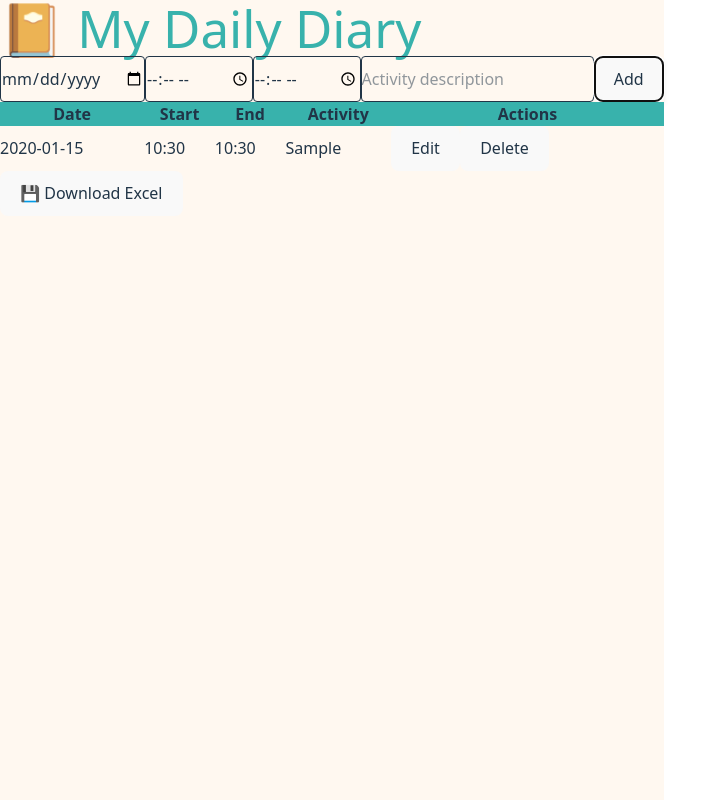
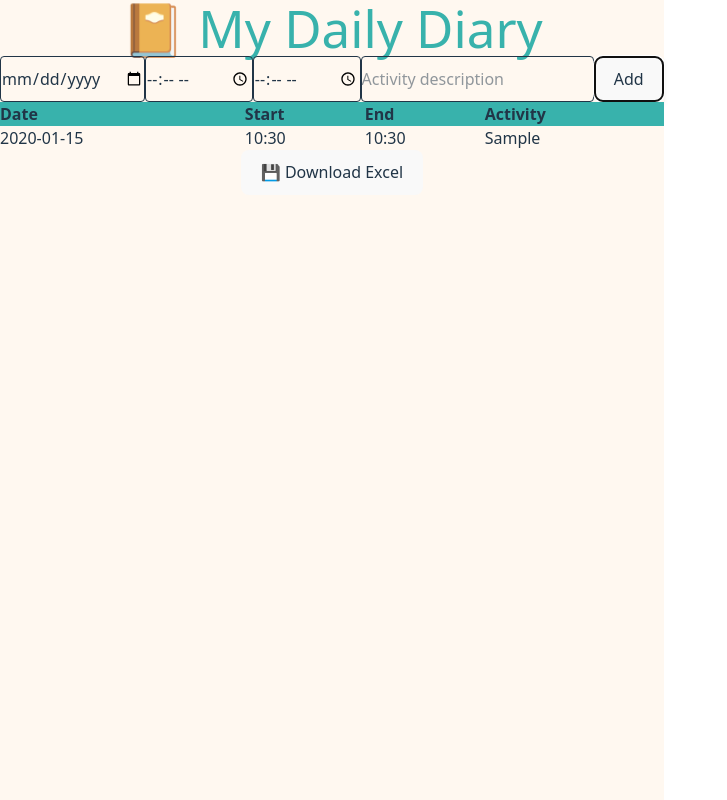
Before and after one commit to nunupian/nikki, a React (Vite) app in the folder nikki/: page / in a window 1280 px wide. Both pictures are taken after typing "2020-01-15", "10:30", "10:30", "Sample" into the empty fields and a click on the button "Add". Shown: the whole page, without its empty margins (0-727 px from the left). Built offline with nearby package versions, Linux system fonts and the light colour scheme.

Commit message:
update #3

```diff
--- a/nikki/src/App.tsx
+++ b/nikki/src/App.tsx
@@ -14,47 +14,17 @@ function App() {
   const [startTime, setStartTime] = useState("");
   const [endTime, setEndTime] = useState("");
   const [description, setDescription] = useState("");
-  const [editingIndex, setEditingIndex] = useState<number | null>(null);
 
-  const resetForm = () => {
+  const addActivity = () => {
+    if (!date || !startTime || !endTime || !description) {
+      alert("Please fill all fields!");
+      return;
+    }
+    setActivities([...activities, { date, startTime, endTime, description }]);
     setDate("");
     setStartTime("");
     setEndTime("");
     setDescription("");
-    setEditingIndex(null);
-  };
-
-  const addOrUpdateActivity = () => {
-    if (!date || !startTime || !endTime || !description) {
-      alert("Please fill all fields!");
-      return;
-    }
-
-    const newActivity = { date, startTime, endTime, description };
-
-    if (editingIndex !== null) {
-      const updated = [...activities];
-      updated[editingIndex] = newActivity;
-      setActivities(updated);
-    } else {
-      setActivities([...activities, newActivity]);
-    }
-
-    resetForm();
-  };
-
-  const editActivity = (index: number) => {
-    const a = activities[index];
-    setDate(a.date);
-    setStartTime(a.startTime);
-    setEndTime(a.endTime);
-    setDescription(a.description);
-    setEditingIndex(index);
-  };
-
-  const deleteActivity = (index: number) => {
-    if (!confirm("Delete this activity?")) return;
-    setActivities(activities.filter((_, i) => i !== index));
   };
 
   const downloadExcel = () => {
@@ -65,88 +35,68 @@ function App() {
   };
 
   return (
-    <div className="min-h-screen bg-[#FFF8F0] flex flex-col p-6">
+    <div className="min-h-screen bg-[#FFF8F0] flex flex-col items-center p-6">
       <h1 className="text-4xl font-bold text-[#38B2AC] mb-6">
         📔 My Daily Diary
       </h1>
 
       {/* Input Form */}
-      <div className="flex flex-wrap gap-4 mb-6 bg-white p-6 rounded-xl shadow-md w-full">
+      <div className="flex flex-wrap gap-4 mb-6 bg-white p-6 rounded-xl shadow-md w-full max-w-3xl">
         <input
           type="date"
           value={date}
           onChange={(e) => setDate(e.target.value)}
-          className="border rounded px-3 py-2"
+          className="border border-gray-300 rounded px-3 py-2 flex-1"
         />
         <input
           type="time"
           value={startTime}
           onChange={(e) => setStartTime(e.target.value)}
-          className="border rounded px-3 py-2"
+          className="border border-gray-300 rounded px-3 py-2 w-24"
         />
         <input
           type="time"
           value={endTime}
           onChange={(e) => setEndTime(e.target.value)}
-          className="border rounded px-3 py-2"
+          className="border border-gray-300 rounded px-3 py-2 w-24"
         />
         <input
           type="text"
           placeholder="Activity description"
           value={description}
           onChange={(e) => setDescription(e.target.value)}
-          className="border rounded px-3 py-2 flex-1"
+          className="border border-gray-300 rounded px-3 py-2 flex-1"
         />
         <button
-          onClick={addOrUpdateActivity}
-          className="bg-[#38B2AC] text-white px-4 py-2 rounded hover:bg-[#319795]"
+          onClick={addActivity}
+          className="bg-[#38B2AC] text-white px-4 py-2 rounded hover:bg-[#319795] transition"
         >
-          {editingIndex !== null ? "Update" : "Add"}
+          Add
         </button>
-        {editingIndex !== null && (
-          <button
-            onClick={resetForm}
-            className="bg-gray-400 text-white px-4 py-2 rounded"
-          >
-            Cancel
-          </button>
-        )}
       </div>
 
-      {/* Table */}
+      {/* Activity Table */}
       {activities.length > 0 && (
-        <div className="overflow-x-auto w-full mb-6">
-          <table className="w-full bg-white rounded-xl shadow-md">
+        <div className="overflow-x-auto w-full max-w-3xl mb-6">
+          <table className="min-w-full bg-white rounded-xl shadow-md overflow-hidden">
             <thead className="bg-[#38B2AC] text-white">
               <tr>
-                <th className="px-4 py-2">Date</th>
-                <th className="px-4 py-2">Start</th>
-                <th className="px-4 py-2">End</th>
-                <th className="px-4 py-2">Activity</th>
-                <th className="px-4 py-2">Actions</th>
+                <th className="px-4 py-2 text-left">Date</th>
+                <th className="px-4 py-2 text-left">Start</th>
+                <th className="px-4 py-2 text-left">End</th>
+                <th className="px-4 py-2 text-left">Activity</th>
               </tr>
             </thead>
             <tbody>
               {activities.map((a, index) => (
-                <tr key={index} className="odd:bg-gray-50">
+                <tr
+                  key={index}
+                  className={index % 2 === 0 ? "bg-gray-50" : "bg-white"}
+                >
                   <td className="px-4 py-2">{a.date}</td>
                   <td className="px-4 py-2">{a.startTime}</td>
                   <td className="px-4 py-2">{a.endTime}</td>
                   <td className="px-4 py-2">{a.description}</td>
-                  <td className="px-4 py-2 space-x-2">
-                    <button
-                      onClick={() => editActivity(index)}
-                      className="bg-yellow-400 text-white px-3 py-1 rounded"
-                    >
-                      Edit
-                    </button>
-                    <button
-                      onClick={() => deleteActivity(index)}
-                      className="bg-red-500 text-white px-3 py-1 rounded"
-                    >
-                      Delete
-                    </button>
-                  </td>
                 </tr>
               ))}
             </tbody>
@@ -154,10 +104,11 @@ function App() {
         </div>
       )}
 
+      {/* Download Button */}
       {activities.length > 0 && (
         <button
           onClick={downloadExcel}
-          className="bg-[#38B2AC] text-white px-6 py-3 rounded-lg w-fit"
+          className="bg-[#38B2AC] text-white px-6 py-3 rounded-lg hover:bg-[#319795] transition"
         >
           💾 Download Excel
         </button>
```
